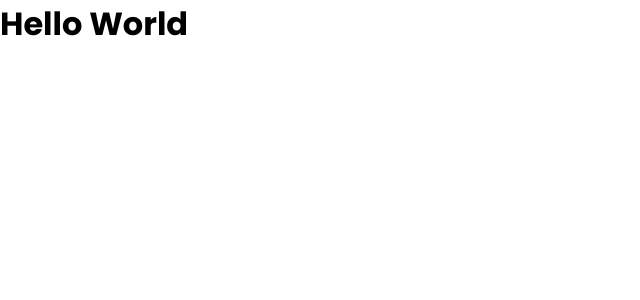
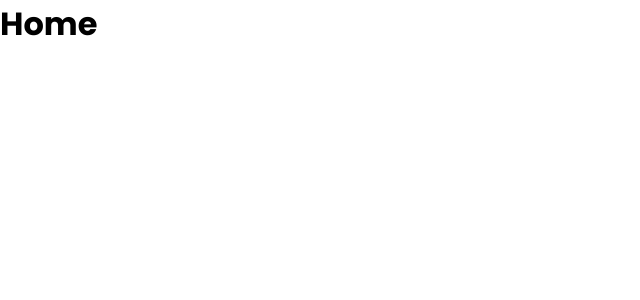
Before and after one commit to guilhermedevmatos15/study-flow, a React (Vite) app: page / in a window 1280 px wide. Shown: the top 300 px of the page, without its empty margins (0-640 px from the left). Built offline with nearby package versions, Linux system fonts and the light colour scheme.

Commit message:
feat: Adicionado roteamento

```diff
--- a/package.json
+++ b/package.json
@@ -11,7 +11,8 @@
   },
   "dependencies": {
     "react": "^19.0.0",
-    "react-dom": "^19.0.0"
+    "react-dom": "^19.0.0",
+    "react-router-dom": "^7.5.3"
   },
   "devDependencies": {
     "@eslint/js": "^9.22.0",
--- a/src/App.tsx
+++ b/src/App.tsx
@@ -1,12 +1,17 @@
 import { FunctionComponent } from 'react';
+import { BrowserRouter } from 'react-router-dom';
 
+// routes
+import Router from './Router';
+
+// css
 import './styles/index.css';
 
 const App: FunctionComponent = () => {
 	return (
-		<>
-			<h1>Hello World</h1>
-		</>
+		<BrowserRouter>
+			<Router />
+		</BrowserRouter>
 	);
 };
 
--- /dev/null
+++ b/src/Router.tsx
@@ -0,0 +1,13 @@
+import { Routes, Route } from 'react-router-dom';
+
+import HomePage from './pages/HomePage/HomePage';
+
+const Router = () => {
+	return (
+		<Routes>
+			<Route index path="/" element={<HomePage />}></Route>
+		</Routes>
+	);
+};
+
+export default Router;
--- /dev/null
+++ b/src/pages/HomePage/HomePage.css
@@ -0,0 +1,2 @@
+.HomePage {
+}
--- /dev/null
+++ b/src/pages/HomePage/HomePage.tsx
@@ -0,0 +1,11 @@
+import { FunctionComponent } from 'react';
+
+const HomePage: FunctionComponent = () => {
+	return (
+		<div className="HomePage">
+			<h1>Home</h1>
+		</div>
+	);
+};
+
+export default HomePage;
```
Also changed, not shown: 1 other file (tests, documents, lock files or other folders).
